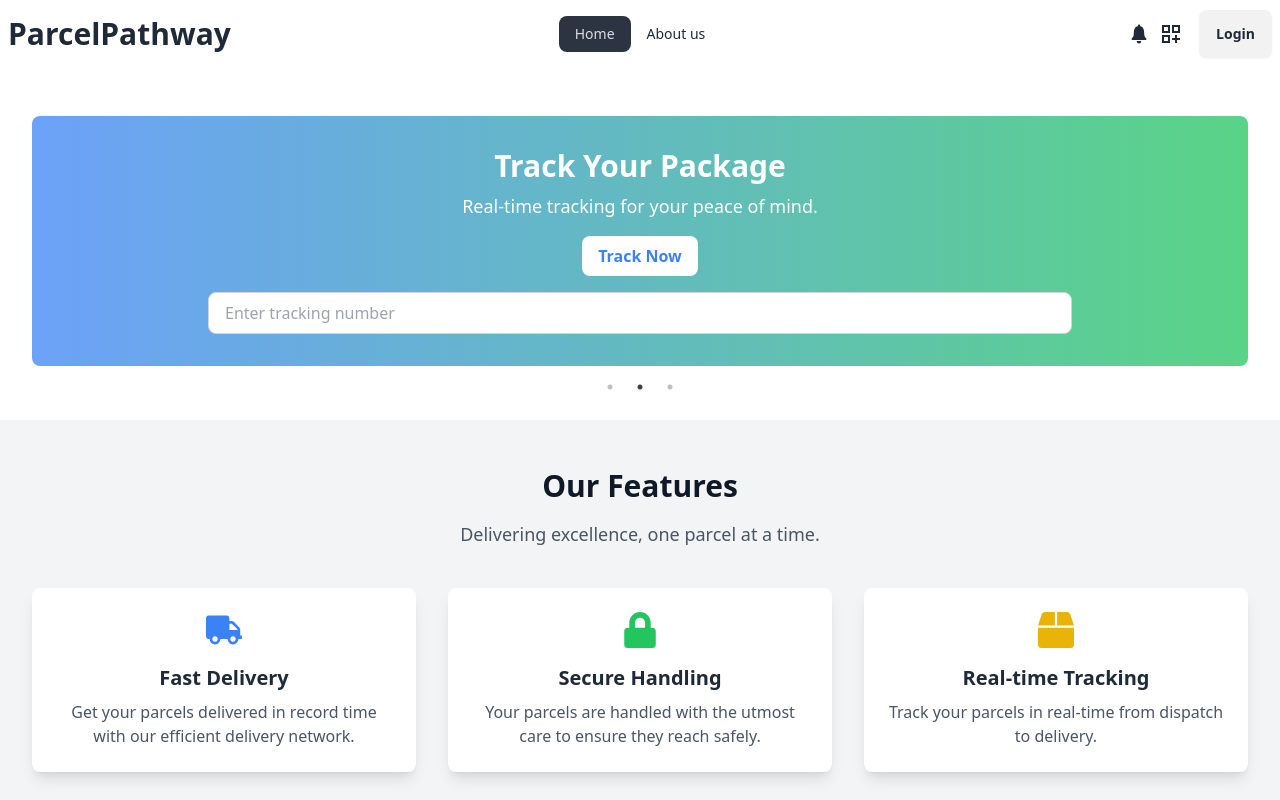
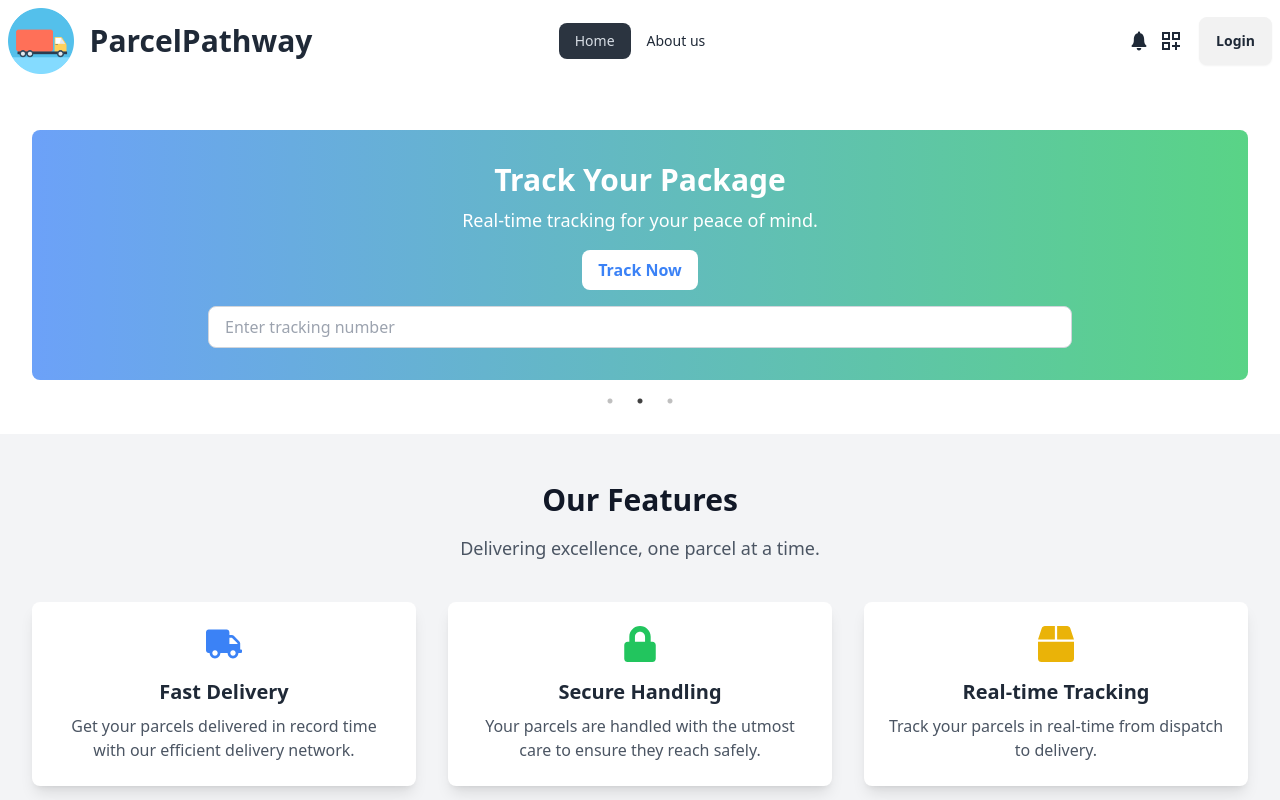
Before and after one commit to Ashik70021/parcelPathways-client, a React (Vite) app: page / in a window 1280 px wide. Shown: the top 800 px of the page. Built offline with nearby package versions, Linux system fonts and the light colour scheme; no server answers.

Commit message:
add logo on navbar

```diff
--- a/src/Pages/Shared/Navbar/Navbar.jsx
+++ b/src/Pages/Shared/Navbar/Navbar.jsx
@@ -3,7 +3,7 @@ import { MdOutlineDashboardCustomize } from "react-icons/md";
 import { useContext, useEffect, useState } from "react";
 import { AuthContext } from "../../../Providers/AuthProvider";
 import { IoIosNotifications } from "react-icons/io";
-
+import logo from "../../../assets/images/pngwing.com.png"
 
 
 
@@ -61,8 +61,11 @@ const Navbar = () => {
                         {navItems}
                     </ul>
                 </div>
+                <div className="flex gap-4 items-center">
+                    <img className="w-[12%]" src={logo} alt="" />
+                <a className="text-3xl font-semibold">ParcelPathway</a>
+                </div>
 
-                <a className="text-3xl font-semibold">ParcelPathway</a>
             </div>
             <div className="navbar-center hidden lg:flex">
                 <ul className="menu menu-horizontal px-1">
```
Also changed, not shown: src/assets/images/pngwing.com.png (added).
